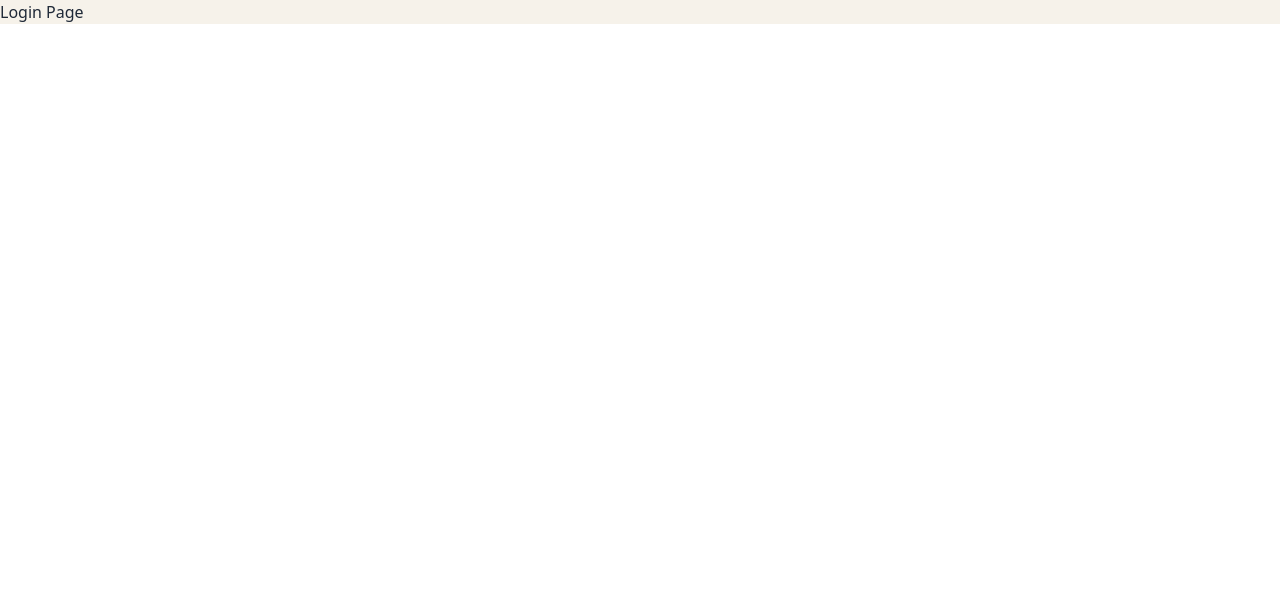
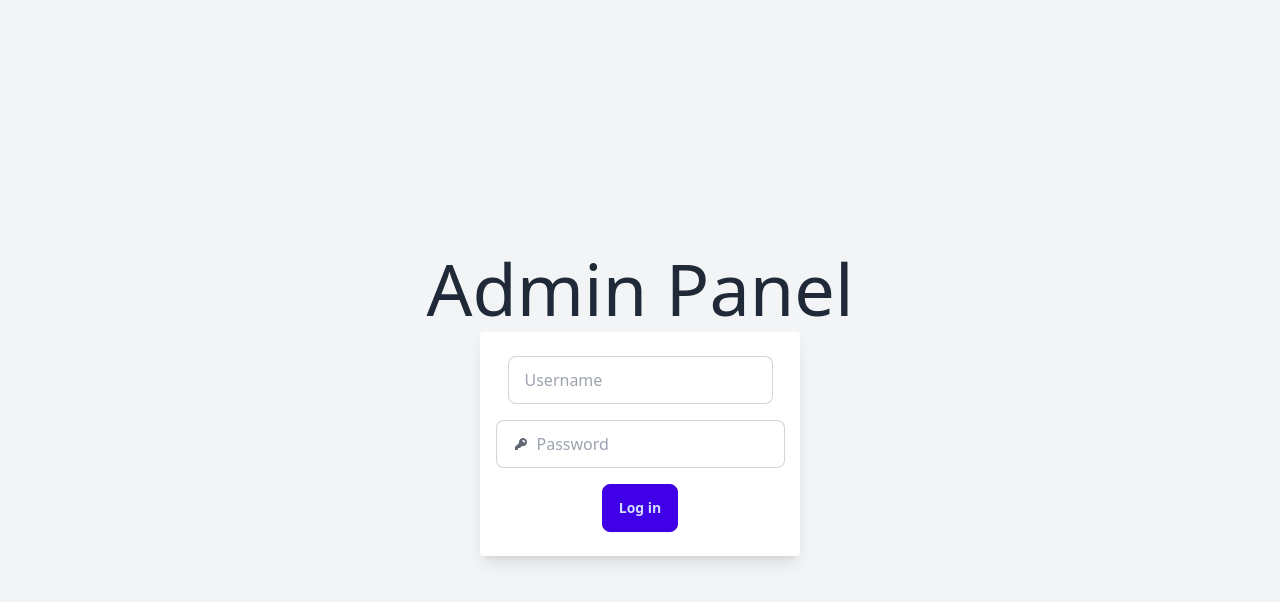
Before and after one commit to ohayer/Moto-Kursy, a React (Vite) app in the folder frontend/: page /admin in a window 1280 px wide. Shown: the top 602 px of the page. Built offline with nearby package versions, Linux system fonts and the light colour scheme.

Commit message:
Admin login view

```diff
--- a/frontend/package.json
+++ b/frontend/package.json
@@ -10,6 +10,7 @@
     "preview": "vite preview"
   },
   "dependencies": {
+    "axios": "^1.7.2",
     "react": "^18.3.1",
     "react-dom": "^18.3.1",
     "react-router-dom": "^6.25.1"
--- /dev/null
+++ b/frontend/src/form/WebInput.tsx
@@ -0,0 +1,91 @@
+import { useState, ReactNode } from "react";
+
+export type typeOfInput = "text" | "password" | "email" | "number";
+
+type WebInputProps = {
+  name: string;
+  placeholder: string;
+  type: typeOfInput;
+  onChange: (name: string, value: string) => void;
+  required?: boolean;
+};
+
+const WebInput = (props: WebInputProps) => {
+  const { name, placeholder, type, onChange, required = false } = props;
+  const [value, setValue] = useState("");
+
+  const handleChange = (e: React.ChangeEvent<HTMLInputElement>) => {
+    setValue(e.target.value);
+    onChange(name, e.target.value);
+  };
+
+  const renderLabel = (input: ReactNode) => {
+    switch (type) {
+      case "email":
+        return <EmailLabel>{input}</EmailLabel>;
+      case "password":
+        return <PasswordLabel>{input}</PasswordLabel>;
+      default:
+        return <label>{input}</label>;
+    }
+  };
+
+  const classNameForInput =
+    type === "text" ? "input input-bordered w-full max-w-xs" : "";
+
+  return (
+    <div>
+      {renderLabel(
+        <input
+          type={type}
+          required={required}
+          id={name}
+          name={name}
+          value={value}
+          placeholder={placeholder}
+          onChange={handleChange}
+          className={classNameForInput}
+        />
+      )}
+    </div>
+  );
+};
+
+type LabelProps = {
+  children: ReactNode;
+};
+
+const EmailLabel = ({ children }: LabelProps) => (
+  <label className="input input-bordered flex items-center gap-2 w-full max-w-xs">
+    <svg
+      xmlns="http://www.w3.org/2000/svg"
+      viewBox="0 0 16 16"
+      fill="currentColor"
+      className="h-4 w-4 opacity-70"
+    >
+      <path d="M2.5 3A1.5 1.5 0 0 0 1 4.5v.793c.026.009.051.02.076.032L7.674 8.51c.206.1.446.1.652 0l6.598-3.185A.755.755 0 0 1 15 5.293V4.5A1.5 1.5 0 0 0 13.5 3h-11Z" />
+      <path d="M15 6.954 8.978 9.86a2.25 2.25 0 0 1-1.956 0L1 6.954V11.5A1.5 1.5 0 0 0 2.5 13h11a1.5 1.5 0 0 0 1.5-1.5V6.954Z" />
+    </svg>
+    {children}
+  </label>
+);
+
+const PasswordLabel = ({ children }: LabelProps) => (
+  <label className="input input-bordered flex items-center gap-2  w-full max-w-xs">
+    <svg
+      xmlns="http://www.w3.org/2000/svg"
+      viewBox="0 0 16 16"
+      fill="currentColor"
+      className="h-4 w-4 opacity-70"
+    >
+      <path
+        fillRule="evenodd"
+        d="M14 6a4 4 0 0 1-4.899 3.899l-1.955 1.955a.5.5 0 0 1-.353.146H5v1.5a.5.5 0 0 1-.5.5h-2a.5.5 0 0 1-.5-.5v-2.293a.5.5 0 0 1 .146-.353l3.955-3.955A4 4 0 1 1 14 6Zm-4-2a.75.75 0 0 0 0 1.5.5.5 0 0 1 .5.5.75.75 0 0 0 1.5 0 2 2 0 0 0-2-2Z"
+        clipRule="evenodd"
+      />
+    </svg>
+    {children}
+  </label>
+);
+
+export default WebInput;
--- a/frontend/src/page/adminPanel/LoginPage.tsx
+++ b/frontend/src/page/adminPanel/LoginPage.tsx
@@ -1,7 +1,76 @@
+import { useState } from "react";
+import WebInput, { typeOfInput } from "../../form/WebInput";
+// import axios from "axios";
+
 const LoginPage = () => {
+  const [formValues, setFormValues] = useState({
+    username: "",
+    password: "",
+  });
+
+  const inputs: {
+    name: string;
+    placeholder: string;
+    type: typeOfInput;
+    required?: boolean;
+  }[] = [
+    {
+      name: "username",
+      placeholder: "Username",
+      type: "text",
+      required: true,
+    },
+    {
+      name: "password",
+      placeholder: "Password",
+      type: "password",
+      required: true,
+    },
+  ];
+
+  const handleChange = (name: string, value: string) => {
+    setFormValues((prevValues) => ({
+      ...prevValues,
+      [name]: value,
+    }));
+  };
+
+  const handleSubmit = async (e: React.FormEvent) => {
+    e.preventDefault();
+    console.log(formValues);
+
+    /* try {
+      const response = await axios.post(
+        "http://your-backend-url.com/api",
+        formValues
+      );
+      console.log(response.data);
+    } catch (error) {
+      console.error("There was an error submitting the form!", error);
+    } */
+  };
   return (
-    <div>
-      <h1>Login Page</h1>
+    <div className="flex flex-col items-center justify-center min-h-screen bg-gray-100">
+      <div className="text-7xl p-2">Admin Panel</div>
+      <div className="bg-white p-6 rounded shadow-lg w-1/4">
+        <form onSubmit={handleSubmit}>
+          <div className="flex flex-col items-center justify-center space-y-4">
+            {inputs.map((input, index) => (
+              <WebInput
+                key={index}
+                name={input.name}
+                placeholder={input.placeholder}
+                type={input.type}
+                onChange={handleChange}
+                required={input.required}
+              />
+            ))}
+            <button className="btn btn-active btn-primary" type="submit">
+              Log in
+            </button>
+          </div>
+        </form>
+      </div>
     </div>
   );
 };
```
Also changed, not shown: 1 other file (tests, documents, lock files or other folders).
